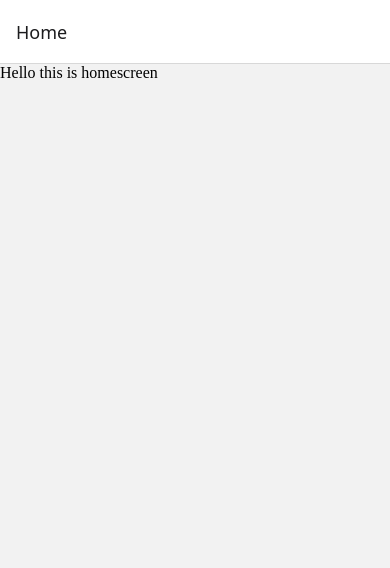
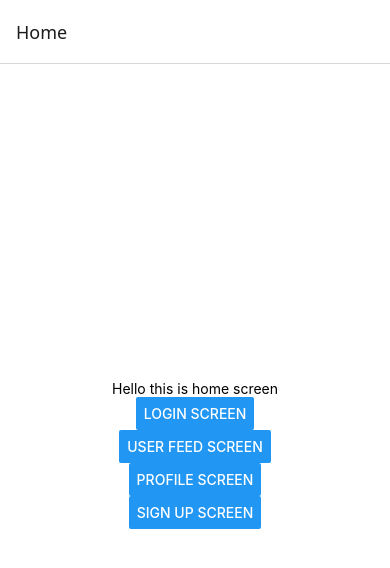
Before and after one commit to Vchen7629/team-chai, a React Native app in the folder frontend/: screen /Home in a window 390 px wide. Shown: the top 568 px of the page. Built offline with nearby package versions, Linux system fonts and the light colour scheme.

Commit message:
feat(frontend): updated placeholder pages with page routing

```diff
--- a/frontend/screens/home.tsx
+++ b/frontend/screens/home.tsx
@@ -1,8 +1,22 @@
+import { useNavigation } from "@react-navigation/native";
+import { NativeStackNavigationProp } from "@react-navigation/native-stack";
+import { Button, Text, View } from "react-native"
+import { RootStackParamList } from "../App";
+import { pageBodyStyle } from "../styles/page";
+
+type NavProp = NativeStackNavigationProp<RootStackParamList, 'Home'>;
 
 const HomeScreen = () => {
+    const navigation = useNavigation<NavProp>();
 
     return (
-        <div>Hello this is homescreen</div>
+        <View style={pageBodyStyle.container}>
+            <Text>Hello this is home screen</Text>
+            <Button title="Login Screen" onPress={() => navigation.navigate('Login', undefined)}/>
+            <Button title="User Feed Screen" onPress={() => navigation.navigate('UserFeed', { userId: '123' })}/>
+            <Button title="Profile Screen" onPress={() => navigation.navigate('UserProfile', { userId: '123' })}/>
+            <Button title="Sign Up Screen" onPress={() => navigation.navigate('UserSignUp', undefined)}/>
+        </View>
     )
 }
 
--- a/frontend/screens/login.tsx
+++ b/frontend/screens/login.tsx
@@ -1,8 +1,19 @@
+import { NativeStackNavigationProp } from "@react-navigation/native-stack";
+import { Button, Text, View } from "react-native"
+import { RootStackParamList } from "../App";
+import { useNavigation } from "@react-navigation/native";
+import { pageBodyStyle } from "../styles/page";
+
+type NavProp = NativeStackNavigationProp<RootStackParamList, 'Login'>;
 
 const LoginScreen = () => {
+    const navigation = useNavigation<NavProp>();
 
     return (
-        <div>Hello this is User login screen</div>
+        <View style={pageBodyStyle.container}>
+            <Text>Hello this is Login screen</Text>
+            <Button title="Go back to Home Screen" onPress={() => navigation.navigate('Home', undefined)}/>
+        </View>
     )
 }
 
--- a/frontend/screens/userFeed.tsx
+++ b/frontend/screens/userFeed.tsx
@@ -1,8 +1,19 @@
+import { useNavigation } from "@react-navigation/native";
+import { NativeStackNavigationProp } from "@react-navigation/native-stack";
+import { RootStackParamList } from "../App";
+import { Button, Text, View } from "react-native";
+import { pageBodyStyle } from "../styles/page";
+
+type NavProp = NativeStackNavigationProp<RootStackParamList, 'UserFeed'>;
 
 const UserFeedScreen = () => {
+    const navigation = useNavigation<NavProp>();
 
     return (
-        <div>Hello this is user feed screen</div>
+        <View style={pageBodyStyle.container}>
+            <Text>Hello this is User Feed screen</Text>
+            <Button title="Go back to Home Screen" onPress={() => navigation.navigate('Home', undefined)}/>
+        </View>
     )
 
     // Idk if we should make a new screen when the user clicks on the day in the calendar on user feed screen
--- a/frontend/screens/userProfile.tsx
+++ b/frontend/screens/userProfile.tsx
@@ -1,10 +1,21 @@
+import { NativeStackNavigationProp } from "@react-navigation/native-stack";
+import { RootStackParamList } from "../App";
+import { useNavigation } from "@react-navigation/native";
+import { Button, Text, View } from "react-native";
+import { pageBodyStyle } from "../styles/page";
+
+type NavProp = NativeStackNavigationProp<RootStackParamList, 'UserProfile'>;
 
 // this page would probably just include the info about the user like
 // name, age, height, weight, calculated bmi, goals?
 const UserProfileScreen = () => {
+    const navigation = useNavigation<NavProp>();
 
     return (
-        <div>Hello this is user profile screen</div>
+        <View style={pageBodyStyle.container}>
+            <Text>Hello this is User Profile screen</Text>
+            <Button title="Go back to Home Screen" onPress={() => navigation.navigate('Home', undefined)}/>
+        </View>
     )
 }
 
--- a/frontend/screens/userSignUp.tsx
+++ b/frontend/screens/userSignUp.tsx
@@ -1,10 +1,20 @@
+import { Button, Text, View } from "react-native"
+import { pageBodyStyle } from "../styles/page"
+import { useNavigation } from "@react-navigation/native"
+import { NativeStackNavigationProp } from "@react-navigation/native-stack";
+import { RootStackParamList } from "../App";
 
-// screen to show a simple username password signup screen
+type NavProp = NativeStackNavigationProp<RootStackParamList, 'UserSignUp'>;
+
 // i think keeping it simple for now would be good
 const UserSignUpScreen = () => {
+    const navigation = useNavigation<NavProp>();
 
     return (
-        <div>Hello this is user signups screen</div>
+        <View style={pageBodyStyle.container}>
+            <Text>Hello this is User Signup screen</Text>
+            <Button title="Go back to Home Screen" onPress={() => navigation.navigate('Home', undefined)}/>
+        </View>
     )
 }
 
```
